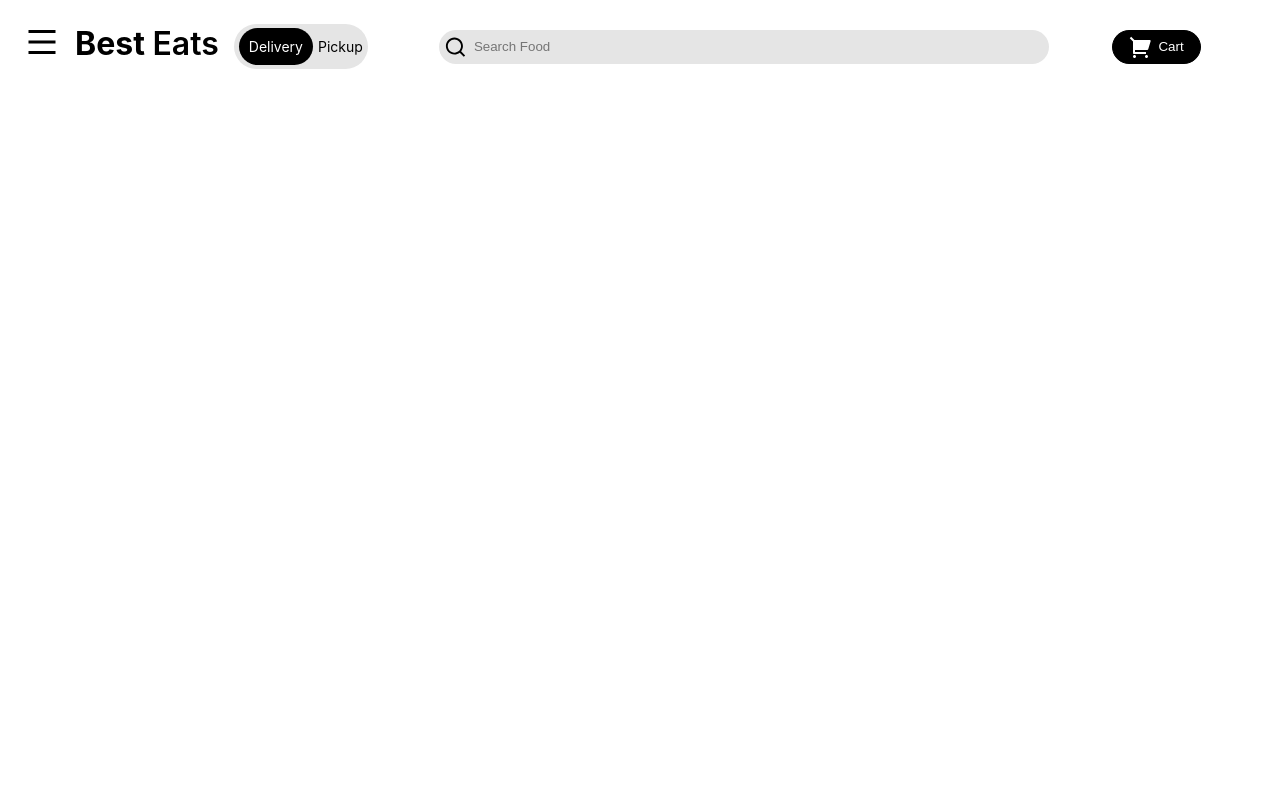
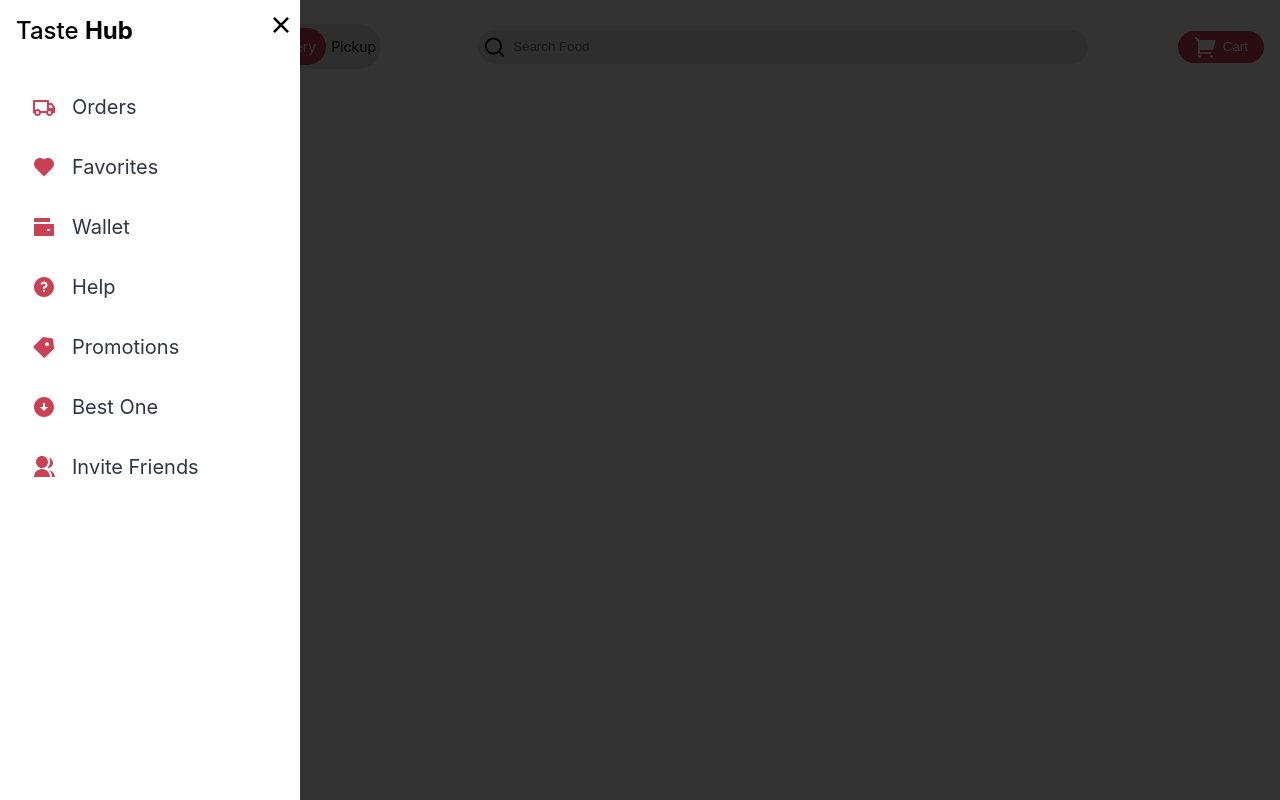
Before and after one commit to GaurabGurung/food-app, a React (Create React App) app: page / in a window 1280 px wide. Both pictures are taken after a click on the icon 42 px from the left and 42 px from the top of the page. Built offline with nearby package versions, Linux system fonts and the light colour scheme.

Commit message:
added top nav as well as the side nav drawer with the effect

```diff
--- a/src/components/navbar/navbar.jsx
+++ b/src/components/navbar/navbar.jsx
@@ -1,20 +1,39 @@
-import React from "react";
+import React, { useState } from "react";
 import {
   RiMenuLine,
   RiSearchLine,
   RiShoppingCart2Fill,
+  RiCloseLine,
+  RiTruckLine,
+  RiHeartFill,
+  RiWalletFill,
+  RiQuestionFill,
+  RiArrowDownCircleFill,
+  RiGroupFill,
+  RiPriceTag3Fill,
 } from "@remixicon/react";
 import styles from "./navbar.module.scss";
 
 const Navbar = () => {
+  const [sideNavIsOpen, setSideNavIsOpen] = useState(false);
+
+  const handleSideNavClick = () => {
+    setSideNavIsOpen(!sideNavIsOpen);
+    console.log("okay");
+  };
+
   return (
     <div className={styles.container}>
       {/* Left side*/}
       <div className={styles.leftNavbar}>
-        <RiMenuLine size={36} className={styles.menubarIcon} />
+        <RiMenuLine
+          size={36}
+          className={styles.menubarIcon}
+          onClick={handleSideNavClick}
+        />
 
         <h1 className={styles.titleText}>
-          Best <span className={styles.textEats}>Eats</span>
+          Taste <span className={styles.textEats}>Hub</span>
         </h1>
         <div className={styles.deliveryOptions}>
           <p className={styles.option1}>Delivery</p>
@@ -34,7 +53,63 @@ const Navbar = () => {
       </button>
 
       {/* Mobile Menu */}
-      <div className={styles.mobileView}></div>
+      {sideNavIsOpen && (
+        <>
+          {/* Overlay */}
+          <div className={`${styles.mobileView} `} />
+
+          {/* Side Drawer */}
+          <div
+            className={`${styles.sideDrawer} ${
+              sideNavIsOpen ? styles.open : ""
+            }`}
+          >
+            <RiCloseLine
+              size={30}
+              className={styles.closeIcon}
+              onClick={handleSideNavClick}
+            />
+            <h2>
+              Taste <span>Hub</span>
+            </h2>
+            <nav className={styles.sideNavigation}>
+              <ul>
+                <li>
+                  <RiTruckLine color="#cb4154" className={styles.icon} />
+                  Orders
+                </li>
+                <li>
+                  <RiHeartFill color="#cb4154" className={styles.icon} />
+                  Favorites
+                </li>
+                <li>
+                  <RiWalletFill color="#cb4154" className={styles.icon} />
+                  Wallet
+                </li>
+                <li>
+                  <RiQuestionFill color="#cb4154" className={styles.icon} />
+                  Help
+                </li>
+                <li>
+                  <RiPriceTag3Fill color="#cb4154" className={styles.icon} />
+                  Promotions
+                </li>
+                <li>
+                  <RiArrowDownCircleFill
+                    color="#cb4154"
+                    className={styles.icon}
+                  />
+                  Best One
+                </li>
+                <li>
+                  <RiGroupFill color="#cb4154" className={styles.icon} />
+                  Invite Friends
+                </li>
+              </ul>
+            </nav>
+          </div>
+        </>
+      )}
     </div>
   );
 };
--- a/src/components/navbar/navbar.module.scss
+++ b/src/components/navbar/navbar.module.scss
@@ -49,7 +49,7 @@
 
         .option1 {
           font-size: 14px;
-          background: black;
+          background: #cb4154;
           color: white;
           border-radius: 100px;
           margin: 0;
@@ -81,7 +81,8 @@
   }
 
   .cartIcon {
-    background: black;
+    background: #cb4154;
+    border: none;
     color: white;
     border-radius: 200px;
     display: flex;
@@ -91,4 +92,67 @@
       display: flex; // Equivalent to md::flex
     }
   }
+
+  .mobileView {
+    position: fixed;
+    background: black;
+    opacity: 0.8;
+    height: 100vh;
+    width: 100%;
+    top: 0;
+    left: 0;
+    z-index: 10;
+  }
+
+  .sideDrawer {
+    position: fixed;
+    top: 0;
+    left: -300px;
+    width: 300px;
+    height: 100vh;
+    background: white;
+    z-index: 10;
+    transition: transform 0.6s;
+
+    &.open {
+      left: 0;
+    }
+
+    .closeIcon {
+      position: absolute;
+      top: 10px;
+      right: 4px;
+      cursor: pointer;
+    }
+    h2 {
+      font-size: 1.5rem;
+      padding: 1rem;
+      font-weight: 500;
+      margin: 0;
+      span {
+        font-weight: bold;
+      }
+    }
+    .sideNavigation {
+      ul {
+        display: flex;
+        flex-direction: column;
+        padding: 1rem 1rem;
+        color: #2d3748;
+        list-style: none;
+        font-weight: 400;
+        margin: 0;
+        li {
+          font-size: 1.25rem; // Equivalent to text-xl
+          padding-top: 2px; // Equivalent to py-4
+          padding-bottom: 2px; // Equivalent to py-4
+          display: flex;
+          align-items: center;
+          .icon {
+            margin: 1rem;
+          }
+        }
+      }
+    }
+  }
 }
```
